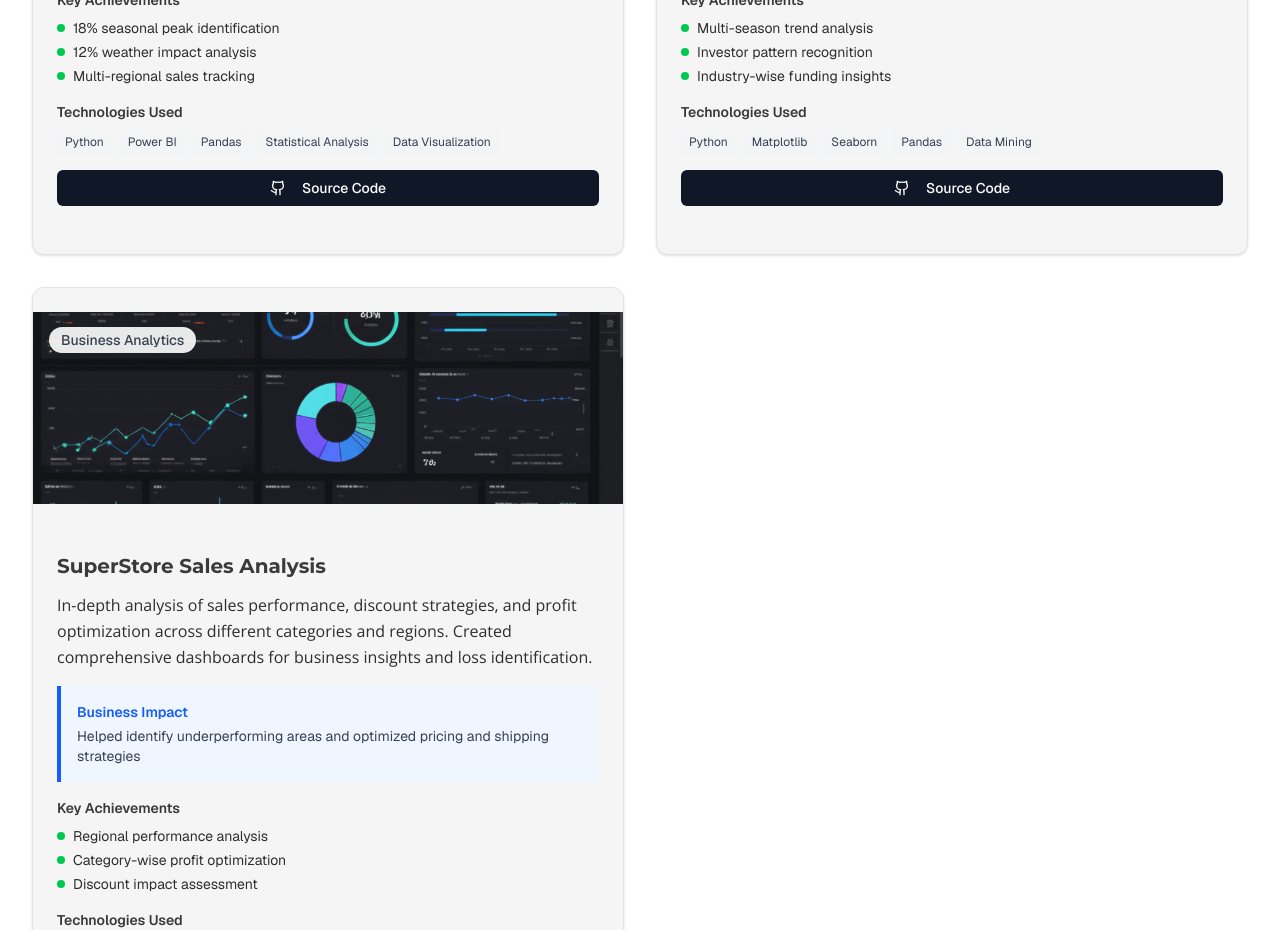
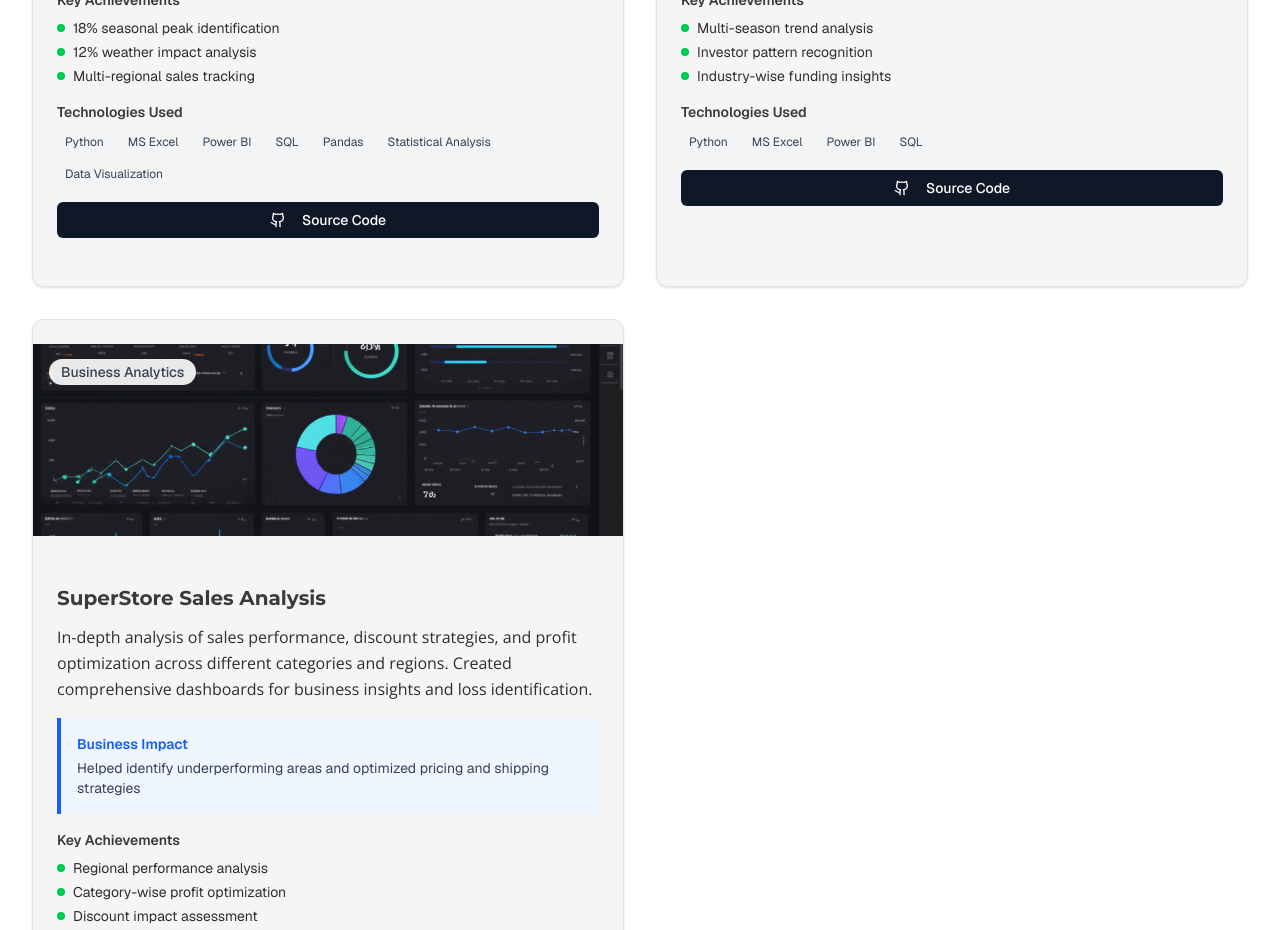
Before and after one commit to Kodam-Pooja/data-analyst-portfolio, a Next.js app: page / in a window 1280 px wide. Shown: the part 3580-4510 px from the top of the page. Built offline with nearby package versions, Linux system fonts and the light colour scheme.

Commit message:
desc changes

```diff
--- a/components/projects.tsx
+++ b/components/projects.tsx
@@ -21,7 +21,9 @@ export function Projects() {
       ],
       technologies: [
         "Python",
+        "MS Excel",
         "Power BI",
+        "SQL",
         "Pandas",
         "Statistical Analysis",
         "Data Visualization",
@@ -42,13 +44,7 @@ export function Projects() {
         "Investor pattern recognition",
         "Industry-wise funding insights",
       ],
-      technologies: [
-        "Python",
-        "Matplotlib",
-        "Seaborn",
-        "Pandas",
-        "Data Mining",
-      ],
+      technologies: ["Python", "MS Excel", "Power BI", "SQL"],
       category: "Business Analytics",
       image: "/investment-analytics-dashboard.png",
       github: "https://github.com/Poojitha-Kodam/Shark-Tank-India-Analysis",
```
